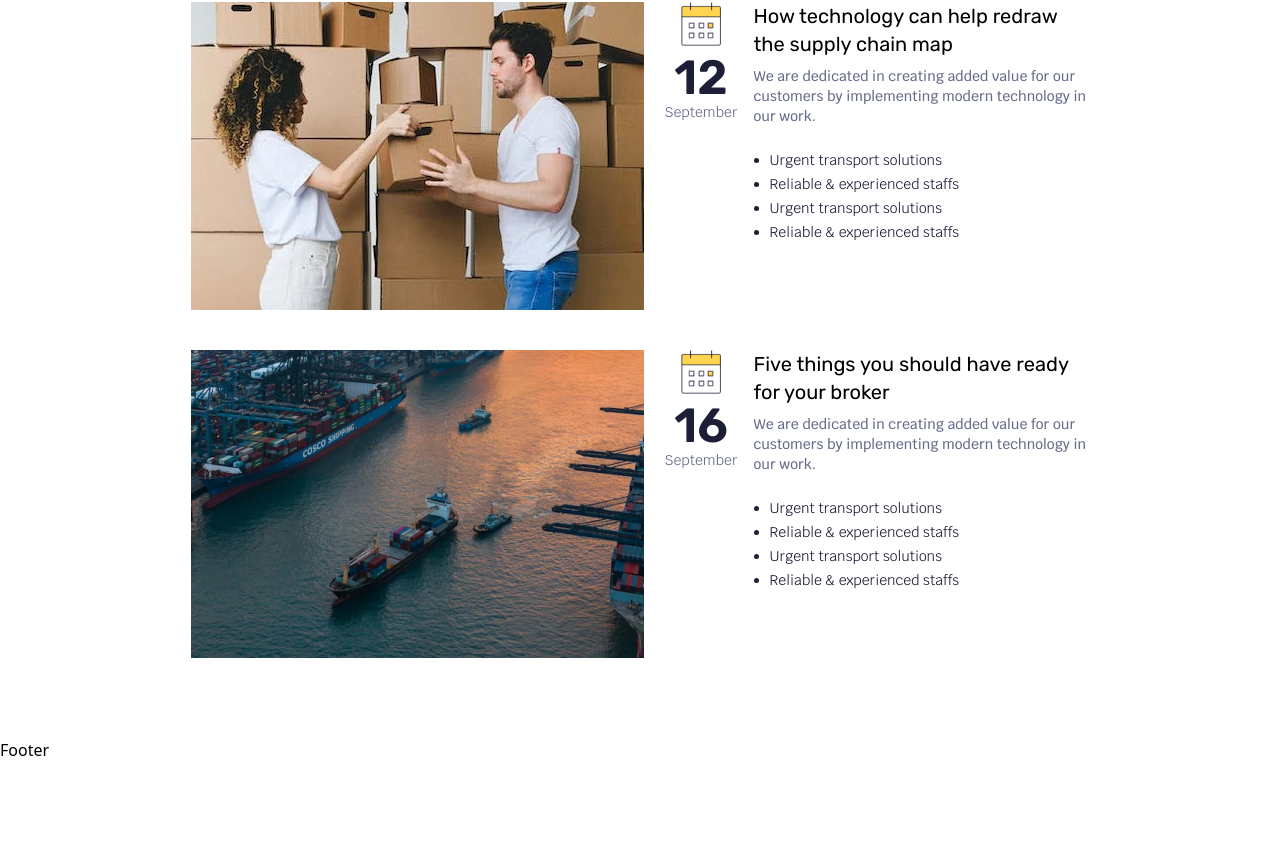
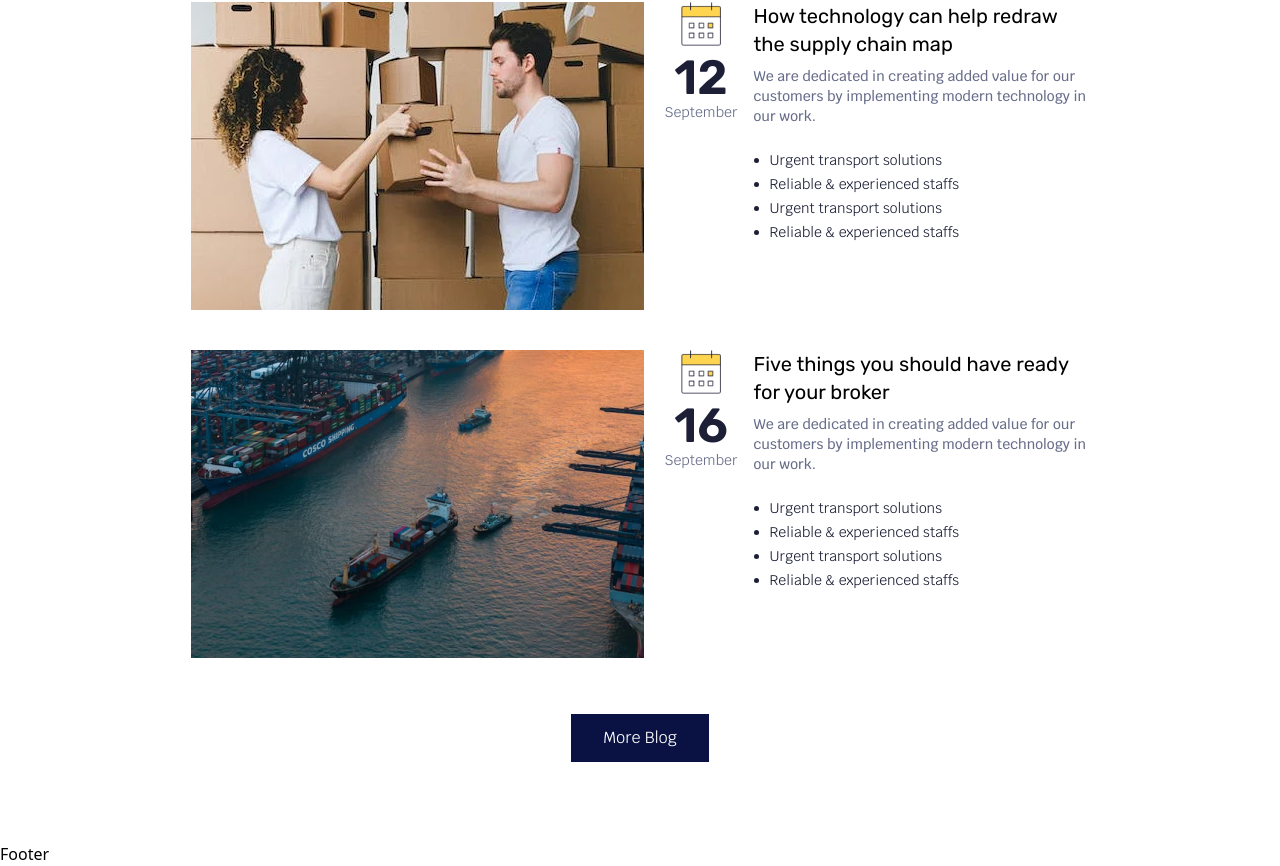
Before and after one commit to PrtHub/TransitFlow, a React (Vite) app: page / in a window 1280 px wide. Shown: the part 6573-7439 px from the top of the page. Before the commit the page ends 7335 px from the top, so only its background shows below. Built offline with nearby package versions, Linux system fonts and the light colour scheme; the HTML template or start-up script is replaced by a standard one.

Commit message:
Button added

```diff
--- a/src/container/Blog.jsx
+++ b/src/container/Blog.jsx
@@ -20,6 +20,9 @@ const Blog = () => {
             <BlogCard img={Tech} title="How technology can help redraw the supply chain map" date="12"/>
             <BlogCard img={broker} title="Five things you should have ready for your broker" date="16"/>
           </div>
+          <div className="font-Krub">
+              <button className="bg-[#091242] text-base px-8 py-3 text-white">More Blog</button>
+          </div>
        </div>
      </div>
     </>
```
